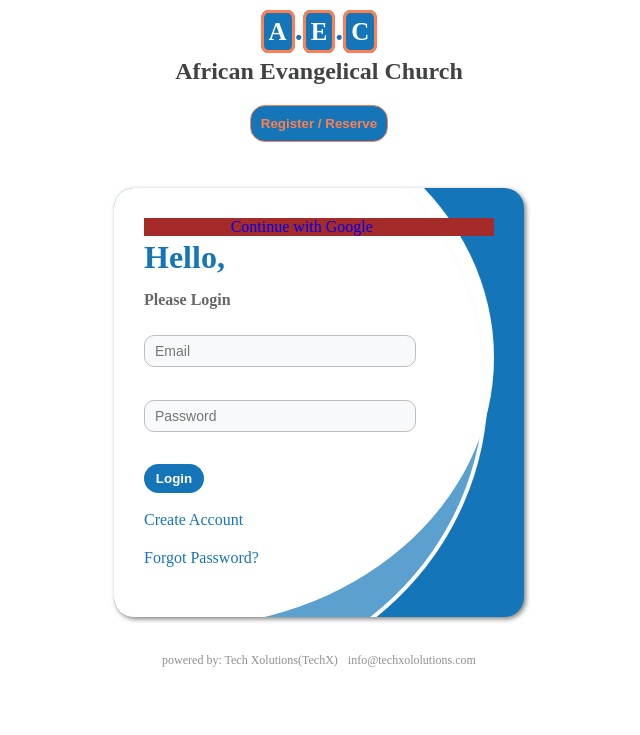
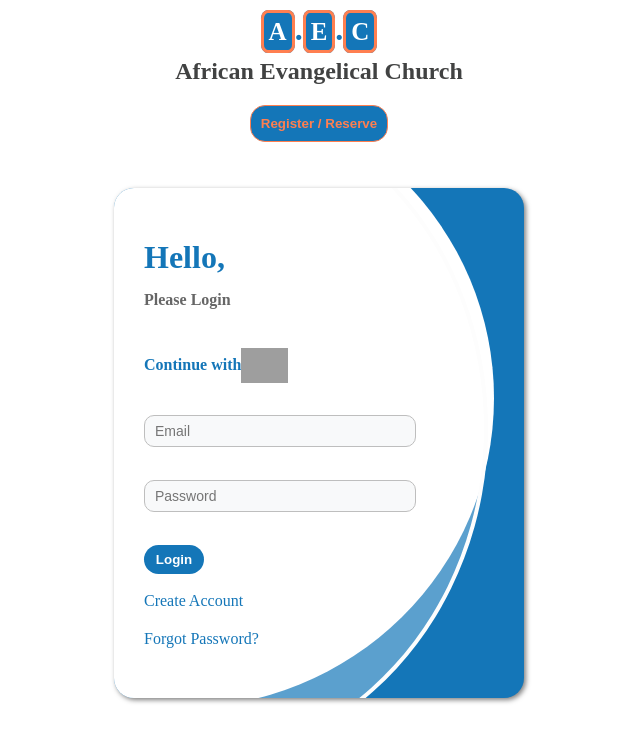
Before and after one commit to Tmazst/Church_Event_Registra, a Flask app: page /login in a window 1280 px wide. Shown: the part 257-992 px from the top of the page, without its empty margins (321-961 px from the left). Before the commit the page ends 924 px from the top, so only its background shows below. Run offline with Flask 3, Linux system fonts and the light colour scheme; parts of the project's set-up code (start-up, migrations or seed data) failed here and were passed over; some libraries are stand-ins or nearby versions; some web fonts are replaced; grey boxes are pictures that could not be loaded.

Commit message:
gmail sign amends

```diff
--- a/app.py
+++ b/app.py
@@ -47,10 +47,10 @@ def load_user(user_id):
 
 ALLOWED_EXTENSIONS = {"txt", "xlxs", 'docx', 'pdf', 'png', 'jpg', 'jpeg', 'gif',"JPG"}
 
-
-# Load secrets from JSON file
-with open('client.json') as f:
-    creds = json.load(f)
+if os.path.exists('client.json'):
+    # Load secrets from JSON file
+    with open('client.json') as f:
+        creds = json.load(f)
 
 def allowed_files(filename):
     return '.' in filename and filename.rsplit('.', 1)[1].lower() in ALLOWED_EXTENSIONS
@@ -79,26 +79,26 @@ class user_class:
 
         return user_id
 
+if os.path.exists('client.json'):
+    appConfig = {
 
-appConfig = {
-
-    "OAUTH2_CLIENT_ID" : creds['clientid'],
-    "OAUTH2_CLIENT_SECRET":creds['clientps'],
-    "OAUTH2_META_URL":"",
-    "FLASK_SECRET":"sdsdjsdsdjfe832j2rj_32jfesdsdjfe832j2rj32j832",
-    "FLASK_PORT": 5000
-}
+        "OAUTH2_CLIENT_ID" : creds['clientid'],
+        "OAUTH2_CLIENT_SECRET":creds['clientps'],
+        "OAUTH2_META_URL":"",
+        "FLASK_SECRET":"sdsdjsdsdjfe832j2rj_32jfesdsdjfe832j2rj32j832",
+        "FLASK_PORT": 5000
+    }
 
 
-oauth.register("Registra",
-               client_id = appConfig.get("OAUTH2_CLIENT_ID"),
-               client_secret = appConfig.get("OAUTH2_CLIENT_SECRET"),
-                api_base_url='https://www.googleapis.com/',
-                userinfo_endpoint='https://openidconnect.googleapis.com/v1/userinfo',
-               client_kwargs={ "scope" : "openid email profile"},
-               server_metadata_url= 'https://accounts.google.com/.well-known/openid-configuration',
-               jwks_uri = "https://www.googleapis.com/oauth2/v3/certs"
-               )
+    oauth.register("Registra",
+                client_id = appConfig.get("OAUTH2_CLIENT_ID"),
+                client_secret = appConfig.get("OAUTH2_CLIENT_SECRET"),
+                    api_base_url='https://www.googleapis.com/',
+                    userinfo_endpoint='https://openidconnect.googleapis.com/v1/userinfo',
+                client_kwargs={ "scope" : "openid email profile"},
+                server_metadata_url= 'https://accounts.google.com/.well-known/openid-configuration',
+                jwks_uri = "https://www.googleapis.com/oauth2/v3/certs"
+                )
 
 
 def process_file(file):
@@ -849,7 +849,7 @@ def google_signin():
     usr_name=usr_info.get("name")
     usr_athash=usr_info.get("at_hash")
 
-    if verified != 'True':
+    if not verified:
         print("VERIFIED CHECK: ", verified)
         flash("Access Denied!, Your Email is not verified with Google")
         flash("Please, Set up your account manually")
--- a/static/css/styles.css
+++ b/static/css/styles.css
@@ -751,6 +751,8 @@ input:focus{
         box-shadow: 0 0 10px 1px rgba(0, 0, 0, 0.20);
     }
 
+.ggl-img{}
+
 /*.big-btns-c::before{
          content:"";
         position:absolute;
--- a/templates/login.html
+++ b/templates/login.html
@@ -22,8 +22,11 @@
 
   <div class="login-cont flex-general">
     <form style="background-color:;flex-direction:column;z-index:1000;" class="" _lpchecked="1" action="" method="post">
-        <h1 style="float:left;text-align: left;">Hello,<br><span style="font-size:medium;color:rgb(102, 102, 102);">Please Login</span></h1>
-        <div style="width:;align-self: flex-start;background-color: brown;"><a href="{{url_for('google_login')}}">Continue with Google</a></div>
+        <div class="flex-general" style="flex-direction: column;align-items: flex-start;">
+            <h1  style="align-self: flex-start !important;text-align: left;">Hello,<br><span style="font-size:medium;color:rgb(102, 102, 102);">Please Login</span></h1>
+            <a href="{{url_for('google_login')}}"><div class="flex-general" ><h4>Continue with </h4>
+            <img class="ggl-img" style="height: 35px;" src="static/icons/google.jpg" /> </div></a>
+        </div>
         {{login.hidden_tag()}}
         <div class="group">
             {{ login.email(class="form-control",placeholder="Email") }}<br>
```
